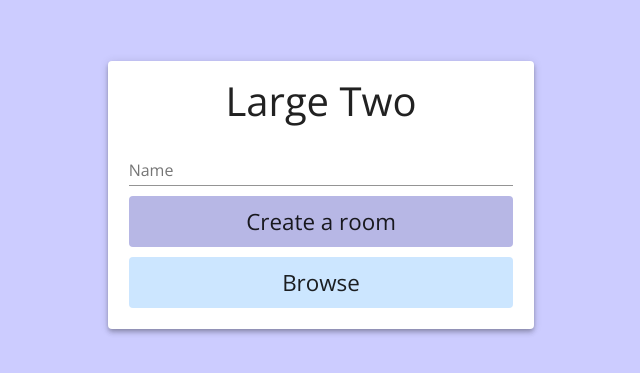
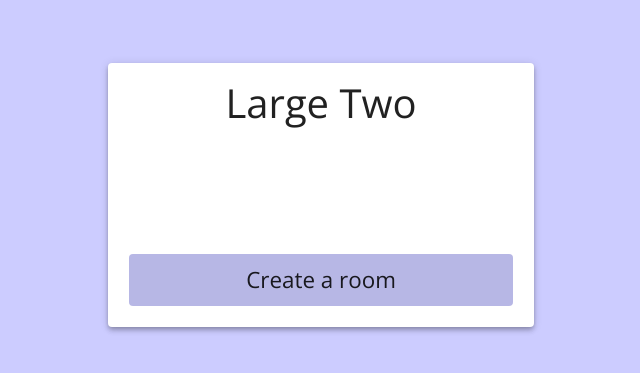
Before and after one commit to christopherliu830/big-two, a React app in the folder packages/frontend/: page / in a window 1280 px wide. Shown: the part 205-578 px from the top of the page, without its empty margins (319-959 px from the left). Built offline with nearby package versions, Linux system fonts and the light colour scheme; what strongly-typed-events would draw is missing.

Commit message:
removed unused options from home

```diff
--- a/packages/frontend/src/Home/Home.tsx
+++ b/packages/frontend/src/Home/Home.tsx
@@ -72,14 +72,14 @@ export const Home: React.FC = () => {
               p="1em"
               display="flex"
               flexDirection="column"
+              justifyContent="end"
               className={classes.panelItem}
             >
-              <h1>Large Two</h1>
-              <TextField className={classes.input} label="Name" />
+              <h1 style={{marginBottom: 'auto'}}>Large Two</h1>
               <Button className={classes.primary} onClick={handleClick}>
                 Create a room
               </Button>
-              <Button className={classes.secondary}>Browse</Button>
+              {/* <Button className={classes.secondary}>Browse</Button> */}
             </Box>
 
             <GameOptionsForm className={classes.panelItem} />
```
